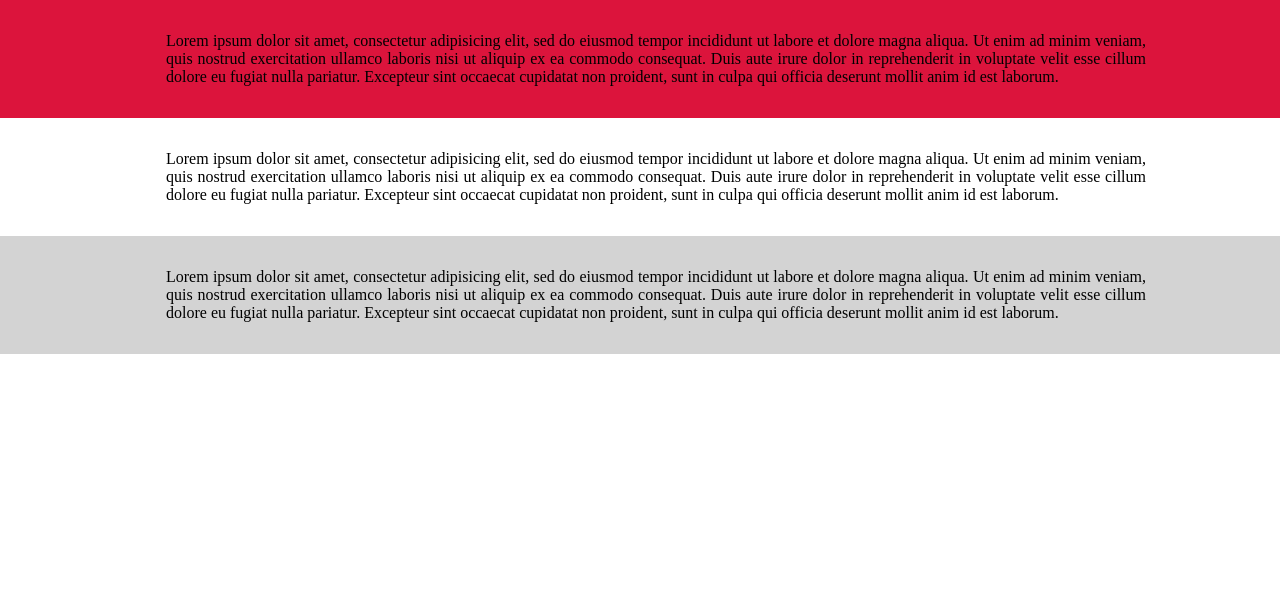
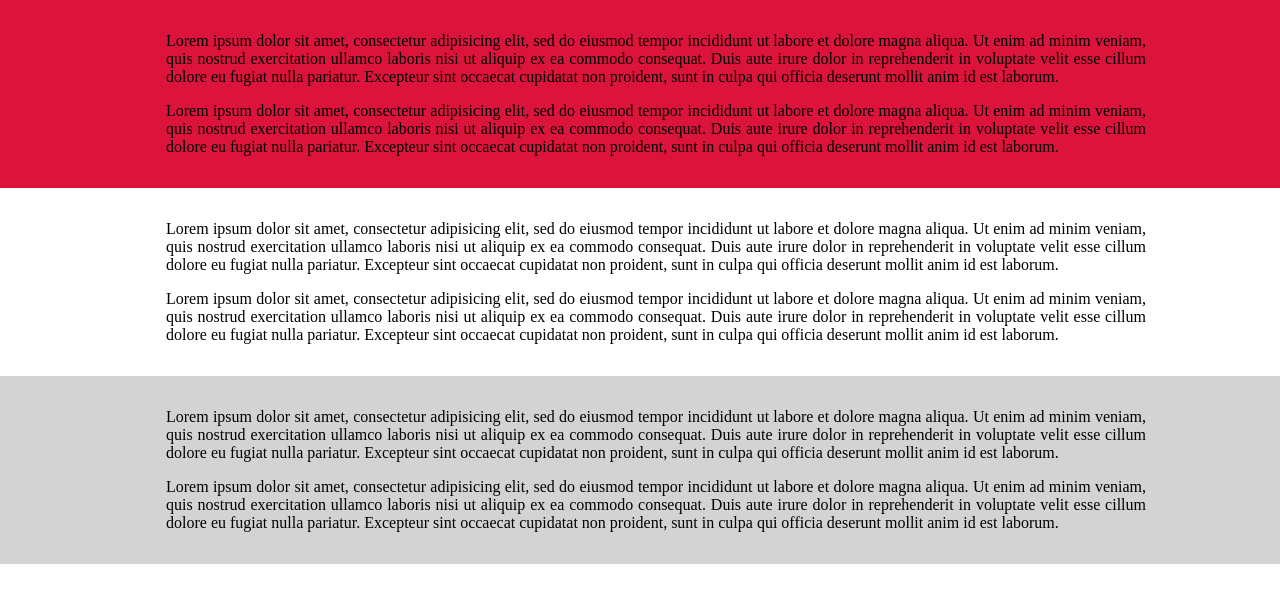
Before and after one commit to TIY-LR-FEE/double-container, a plain HTML site: page index.html in a window 1280 px wide. Shown: the top 602 px of the page. Drawn offline with Linux system fonts and the light colour scheme.

Commit message:
Added additional paragraph to each container element.

```diff
--- a/index.html
+++ b/index.html
@@ -12,11 +12,17 @@
         <p>
           Lorem ipsum dolor sit amet, consectetur adipisicing elit, sed do eiusmod tempor incididunt ut labore et dolore magna aliqua. Ut enim ad minim veniam, quis nostrud exercitation ullamco laboris nisi ut aliquip ex ea commodo consequat. Duis aute irure dolor in reprehenderit in voluptate velit esse cillum dolore eu fugiat nulla pariatur. Excepteur sint occaecat cupidatat non proident, sunt in culpa qui officia deserunt mollit anim id est laborum.
         </p>
+        <p>
+          Lorem ipsum dolor sit amet, consectetur adipisicing elit, sed do eiusmod tempor incididunt ut labore et dolore magna aliqua. Ut enim ad minim veniam, quis nostrud exercitation ullamco laboris nisi ut aliquip ex ea commodo consequat. Duis aute irure dolor in reprehenderit in voluptate velit esse cillum dolore eu fugiat nulla pariatur. Excepteur sint occaecat cupidatat non proident, sunt in culpa qui officia deserunt mollit anim id est laborum.
+        </p>
       </div>
     </header>
 
     <main>
       <div class="container">
+        <p>
+          Lorem ipsum dolor sit amet, consectetur adipisicing elit, sed do eiusmod tempor incididunt ut labore et dolore magna aliqua. Ut enim ad minim veniam, quis nostrud exercitation ullamco laboris nisi ut aliquip ex ea commodo consequat. Duis aute irure dolor in reprehenderit in voluptate velit esse cillum dolore eu fugiat nulla pariatur. Excepteur sint occaecat cupidatat non proident, sunt in culpa qui officia deserunt mollit anim id est laborum.
+        </p>
         <p>
           Lorem ipsum dolor sit amet, consectetur adipisicing elit, sed do eiusmod tempor incididunt ut labore et dolore magna aliqua. Ut enim ad minim veniam, quis nostrud exercitation ullamco laboris nisi ut aliquip ex ea commodo consequat. Duis aute irure dolor in reprehenderit in voluptate velit esse cillum dolore eu fugiat nulla pariatur. Excepteur sint occaecat cupidatat non proident, sunt in culpa qui officia deserunt mollit anim id est laborum.
         </p>
@@ -28,6 +34,9 @@
         <p>
           Lorem ipsum dolor sit amet, consectetur adipisicing elit, sed do eiusmod tempor incididunt ut labore et dolore magna aliqua. Ut enim ad minim veniam, quis nostrud exercitation ullamco laboris nisi ut aliquip ex ea commodo consequat. Duis aute irure dolor in reprehenderit in voluptate velit esse cillum dolore eu fugiat nulla pariatur. Excepteur sint occaecat cupidatat non proident, sunt in culpa qui officia deserunt mollit anim id est laborum.
         </p>
+        <p>
+          Lorem ipsum dolor sit amet, consectetur adipisicing elit, sed do eiusmod tempor incididunt ut labore et dolore magna aliqua. Ut enim ad minim veniam, quis nostrud exercitation ullamco laboris nisi ut aliquip ex ea commodo consequat. Duis aute irure dolor in reprehenderit in voluptate velit esse cillum dolore eu fugiat nulla pariatur. Excepteur sint occaecat cupidatat non proident, sunt in culpa qui officia deserunt mollit anim id est laborum.
+        </p>
       </div>
     </footer>
 
```
